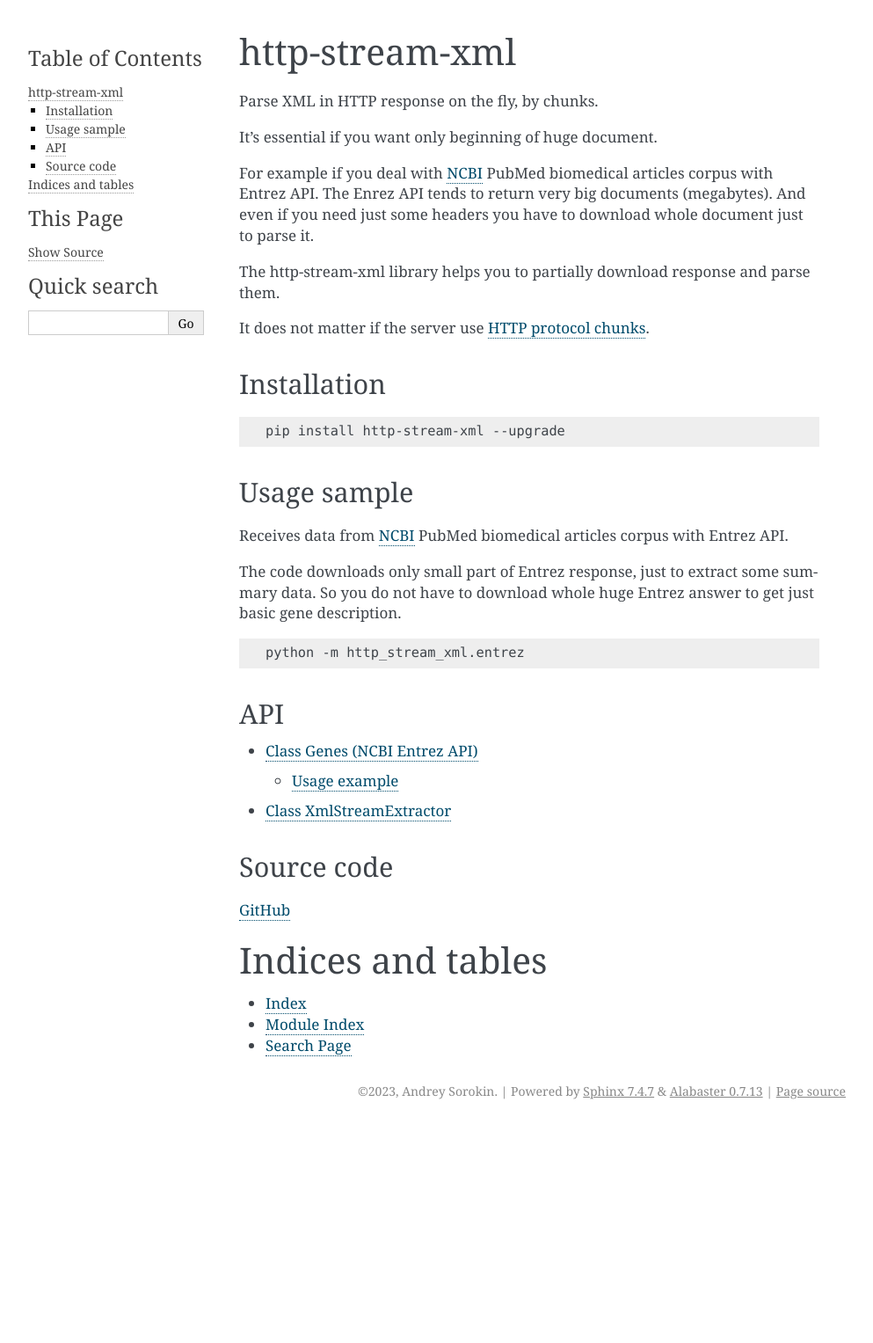
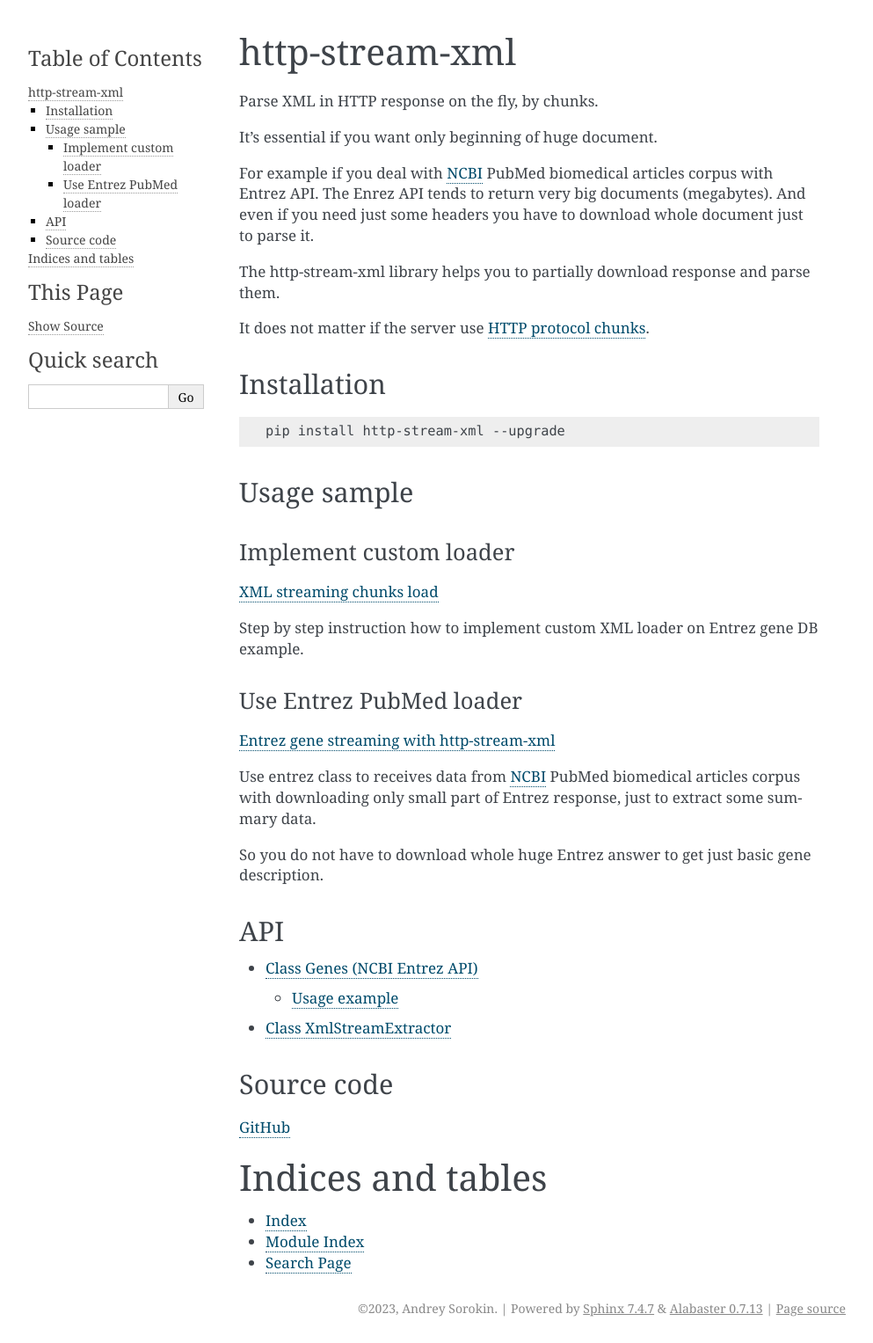
Before and after one commit to andgineer/http-stream-xml, a Sphinx documentation site: the page built from docs/index.rst, in a window 1280 px wide. Shown: the whole page at 88% size, without its empty margins (148-1141 px from the left). Built offline with Sphinx 7.4.7, drawn with Linux system fonts in a browser that asks for light colours; before the commit the page ends 1280 px from its top, so only the background shows below that.

Commit message:
documentation

```diff
--- a/README.rst
+++ b/README.rst
@@ -11,8 +11,9 @@ or partial downloads of large HTTP responses.
 I use it to work with the `NCBI (PubMed) Entrez API <https://www.ncbi.nlm.nih.gov/>`_.
 
 See usage examples in these blog articles:
-* `XML streaming chunks load <https://sorokin.engineer/posts/en/xml_streaming_chunks_load.html>`_
-* `Entrez gene streaming with http-stream-xml <https://sorokin.engineer/posts/en/entrez_gene_streaming_with_http_stream_xml.html>`_
+
+- `XML streaming chunks load <https://sorokin.engineer/posts/en/xml_streaming_chunks_load.html>`_
+- `Entrez gene streaming with http-stream-xml <https://sorokin.engineer/posts/en/entrez_gene_streaming_with_http_stream_xml.html>`_
 
 Documentation
 -------------
--- a/docs/index.rst
+++ b/docs/index.rst
@@ -25,15 +25,22 @@ Installation
 Usage sample
 ------------
 
-Receives data from `NCBI <https://www.ncbi.nlm.nih.gov/>`_ PubMed biomedical articles corpus
-with Entrez API.
+Implement custom loader
+~~~~~~~~~~~~~~~~~~~~~~~
 
-The code downloads only small part of Entrez response, just to extract some summary data.
+`XML streaming chunks load <https://sorokin.engineer/posts/en/xml_streaming_chunks_load.html>`_
+
+Step by step instruction how to implement custom XML loader on Entrez gene DB example.
+
+Use Entrez PubMed loader
+~~~~~~~~~~~~~~~~~~~~~~~~
+
+`Entrez gene streaming with http-stream-xml <https://sorokin.engineer/posts/en/entrez_gene_streaming_with_http_stream_xml.html>`_
+
+Use entrez class to receives data from `NCBI <https://www.ncbi.nlm.nih.gov/>`_ PubMed biomedical articles corpus
+with downloading only small part of Entrez response, just to extract some summary data.
+
 So you do not have to download whole huge Entrez answer to get just basic gene description.
-
-.. code-block:: bash
-
-    python -m http_stream_xml.entrez
 
 API
 ---
```
